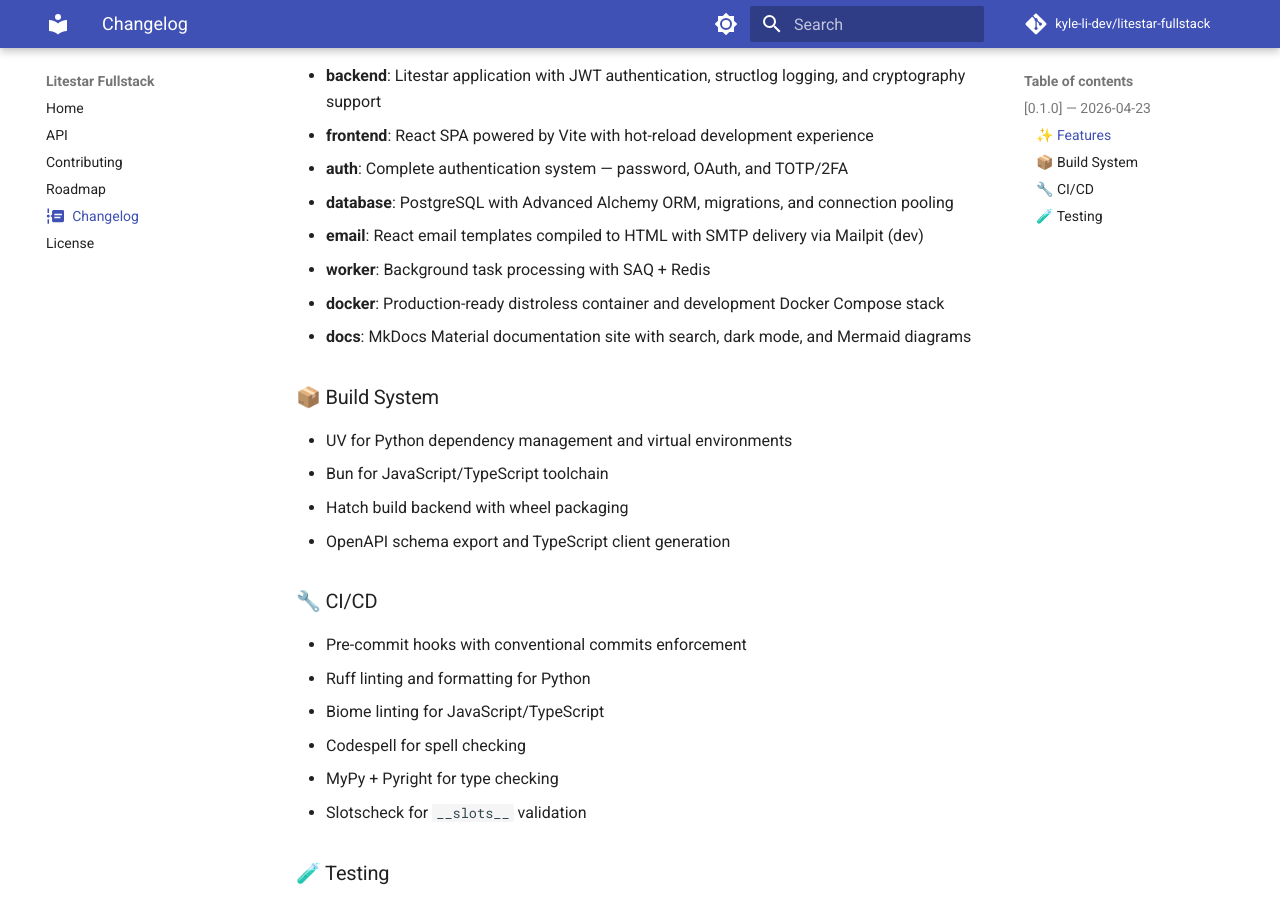
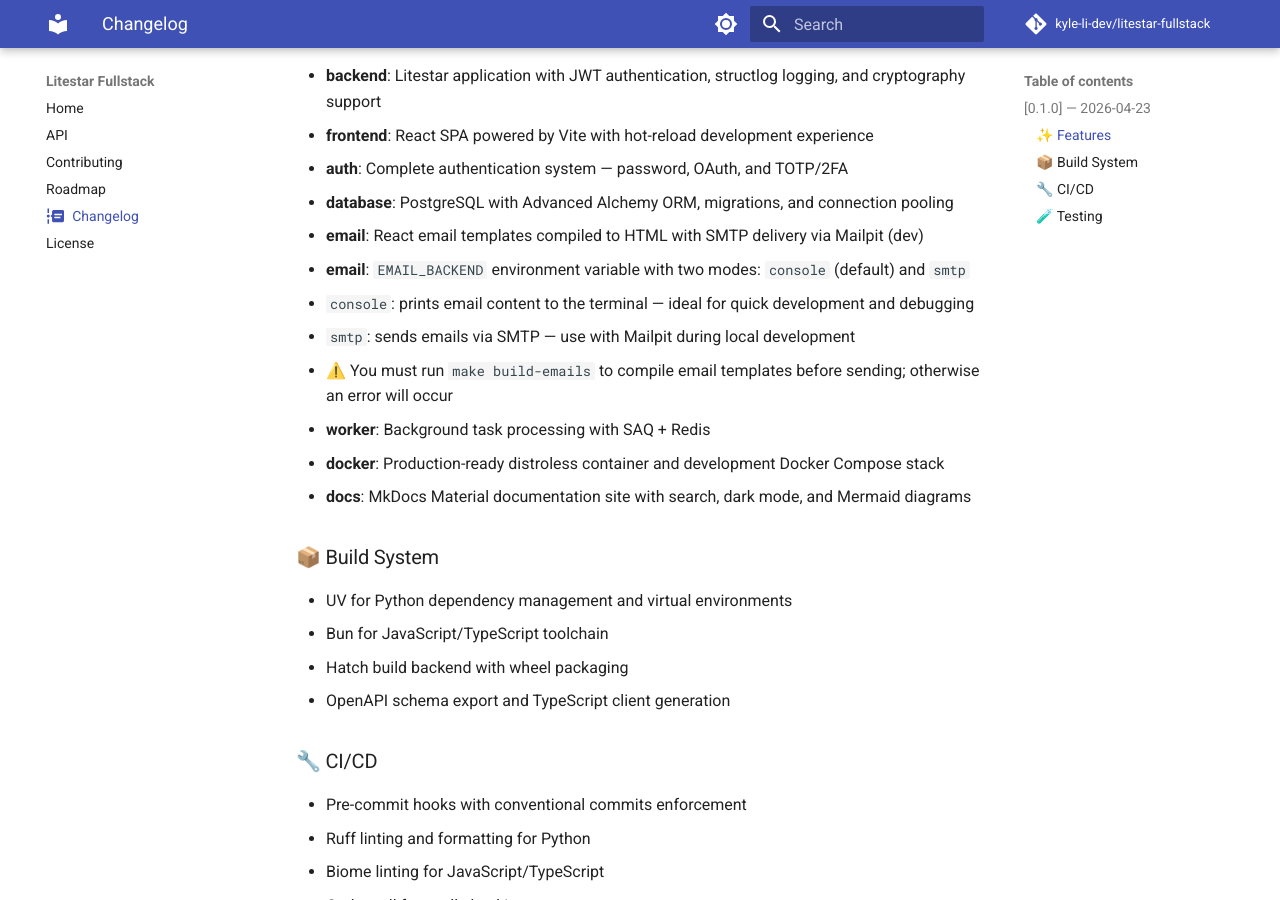
Before and after one commit to kyle-li-dev/litestar-fullstack, an MkDocs documentation site: the page built from docs/changelog.md, in a window 1280 px wide and 900 px high, scrolled down 378 px. Built offline with MkDocs 1.6.1 and Material for MkDocs 9.7.7, drawn with Linux system fonts in a browser that asks for light colours; comment, search, counter and statistics services are not loaded.

Commit message:
docs(email): add EMAIL_BACKEND env variable documentation and bump litestar-vite
- Document EMAIL_BACKEND modes (console/smtp) in changelog
- Add EMAIL_BACKEND=console default to .env.local.example
- Bump litestar-vite dependency from >=0.15.0b4 to >=0.22.1

```diff
--- a/docs/changelog.md
+++ b/docs/changelog.md
@@ -20,6 +20,10 @@
 - **auth**: Complete authentication system — password, OAuth, and TOTP/2FA
 - **database**: PostgreSQL with Advanced Alchemy ORM, migrations, and connection pooling
 - **email**: React email templates compiled to HTML with SMTP delivery via Mailpit (dev)
+- **email**: `EMAIL_BACKEND` environment variable with two modes: `console` (default) and `smtp`
+  - `console`: prints email content to the terminal — ideal for quick development and debugging
+  - `smtp`: sends emails via SMTP — use with Mailpit during local development
+  - ⚠️ You must run `make build-emails` to compile email templates before sending; otherwise an error will occur
 - **worker**: Background task processing with SAQ + Redis
 - **docker**: Production-ready distroless container and development Docker Compose stack
 - **docs**: MkDocs Material documentation site with search, dark mode, and Mermaid diagrams
--- a/pyproject.toml
+++ b/pyproject.toml
@@ -6,7 +6,7 @@
   "psycopg[pool,binary]",
   "python-dotenv",
   "litestar-saq[hiredis]",
-  "litestar-vite>=0.15.0b4",
+  "litestar-vite>=0.22.1",
   "uvicorn[standard]",
   "litestar-email[smtp]>=0.3.0",
   "httpx-oauth",
```
Also changed, not shown: 1 other file.
